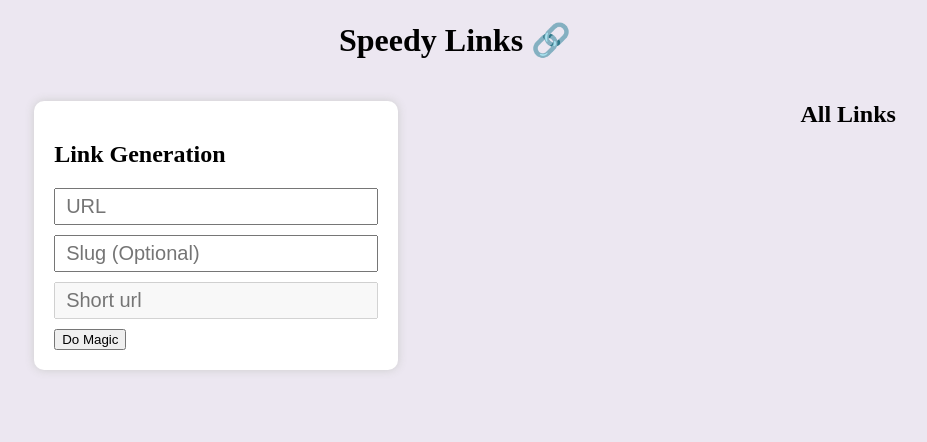
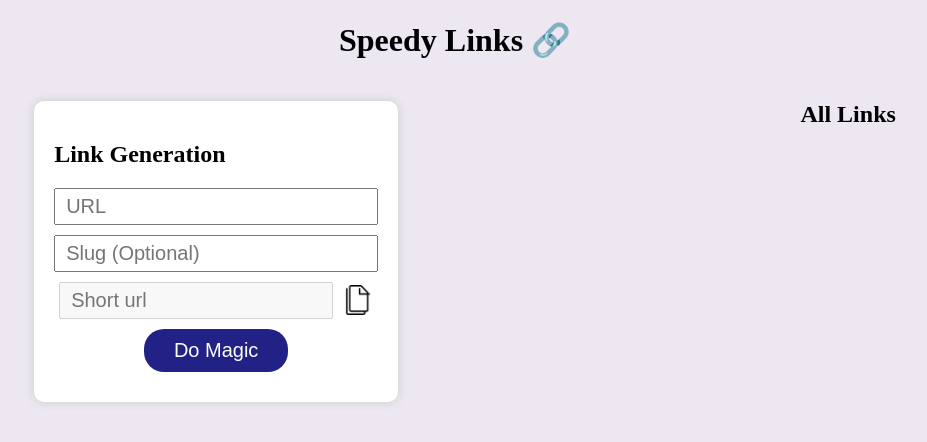
Before and after one commit to shitalwarkhade89/speedy-links, a React (Create React App) app in the folder client/: page / in a window 1280 px wide. Shown: the top 442 px of the page, without its empty margins (185-1112 px from the left). Built offline with nearby package versions, Linux system fonts and the light colour scheme.

Commit message:
some changes in basic UI in App component

```diff
--- a/client/src/App.css
+++ b/client/src/App.css
@@ -22,3 +22,30 @@ text-align: center;
   padding: 5px 10px;
 
 }
+.btn-generate-link{
+  background-color: rgb(34, 34, 134);
+  color: white;
+  border: none;
+  padding:10px 30px;
+  font-size: 20px;
+  border-radius: 20px;
+  display: block;
+  margin: 10px auto;
+  cursor: pointer;
+
+}
+.cpoy-icon{
+  height: 30px;
+  cursor: pointer;
+
+}
+.input-short-url{
+  width: 250px;
+  font-size: 20px;
+  padding: 5px 10px;
+}
+.short-url-container{
+  display: flex;
+  justify-content: space-around;
+  align-items:center;
+}
--- a/client/src/App.js
+++ b/client/src/App.js
@@ -1,10 +1,11 @@
 import React, { useState } from 'react';
 import './App.css';
+import CopyImage from './copy-icon.png';
 
 function App() {
-const [url , setUrl]= useState('')
-const [slug , setSlug]= useState('')
-const [shortUrl ,setShortUrl] = useState('')
+  const [url, setUrl] = useState('')
+  const [slug, setSlug] = useState('')
+  const [shortUrl, setShortUrl] = useState('')
 
   return (
     <>
@@ -16,19 +17,23 @@ const [shortUrl ,setShortUrl] = useState('')
           <input type='text'
             placeholder='URL' className='user-input'
             value={url}
-           onChange={(e) => {setUrl(e.target.value)}}
+            onChange={(e) => { setUrl(e.target.value) }}
           />
           <input type='text'
             placeholder='Slug (Optional)' className='user-input'
             value={slug}
-           onChange={(e) => {setSlug(e.target.value)}}
+            onChange={(e) => { setSlug(e.target.value) }}
           />
+          <div className='short-url-container'>
             <input type='text'
-           placeholder='Short url' className='user-input'
+              placeholder='Short url' className='input-short-url'
               value={shortUrl}
               disabled
             />
-           <button> Do Magic</button>
+            <img src={CopyImage} alt='copy' className='cpoy-icon' />
+          </div>
+
+          <button type='button' className='btn-generate-link'> Do Magic</button>
 
         </div>
         <div>
```
Also changed, not shown: client/src/copy-icon.png (added). Lines whose indentation alone changed are shown as unchanged.
